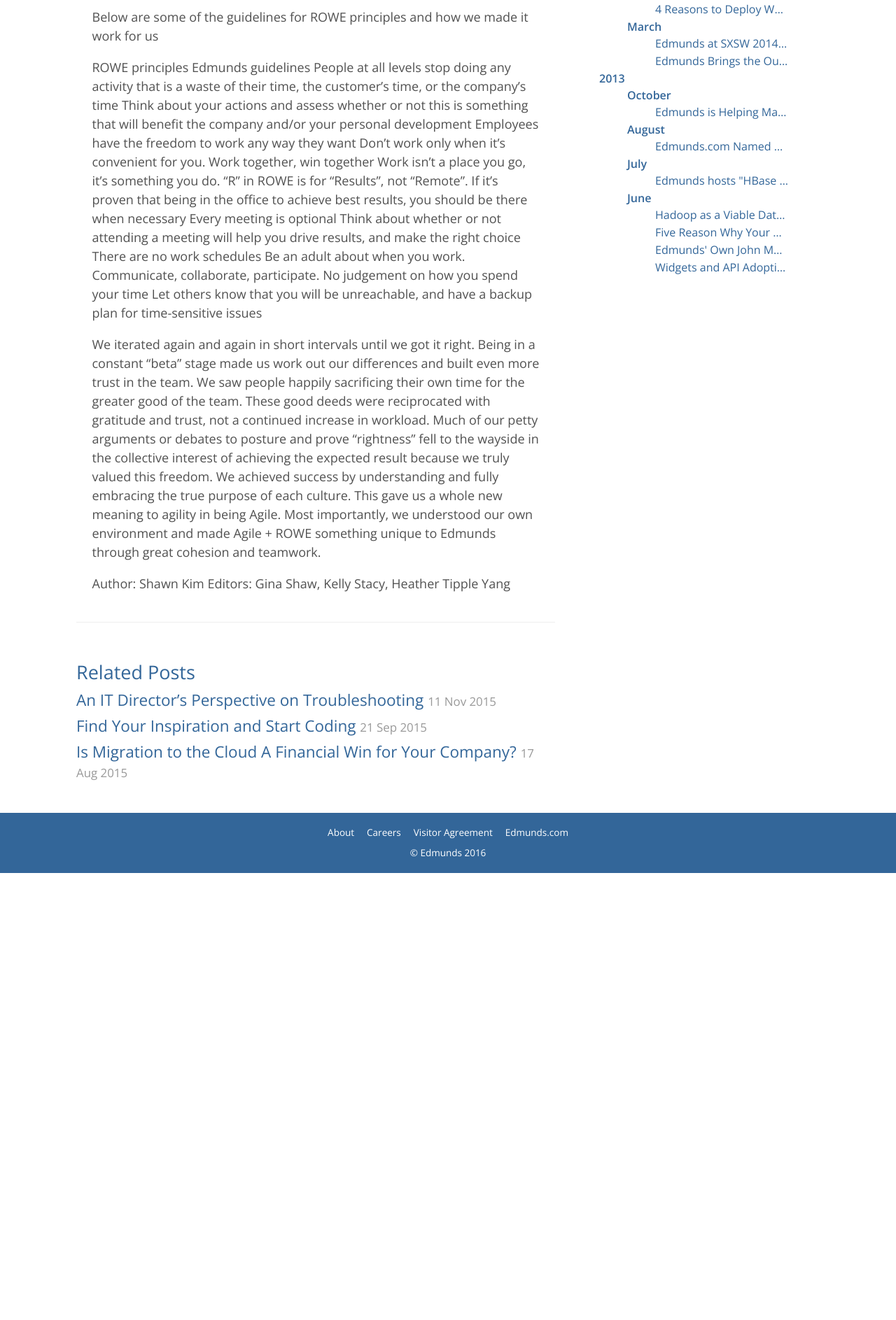
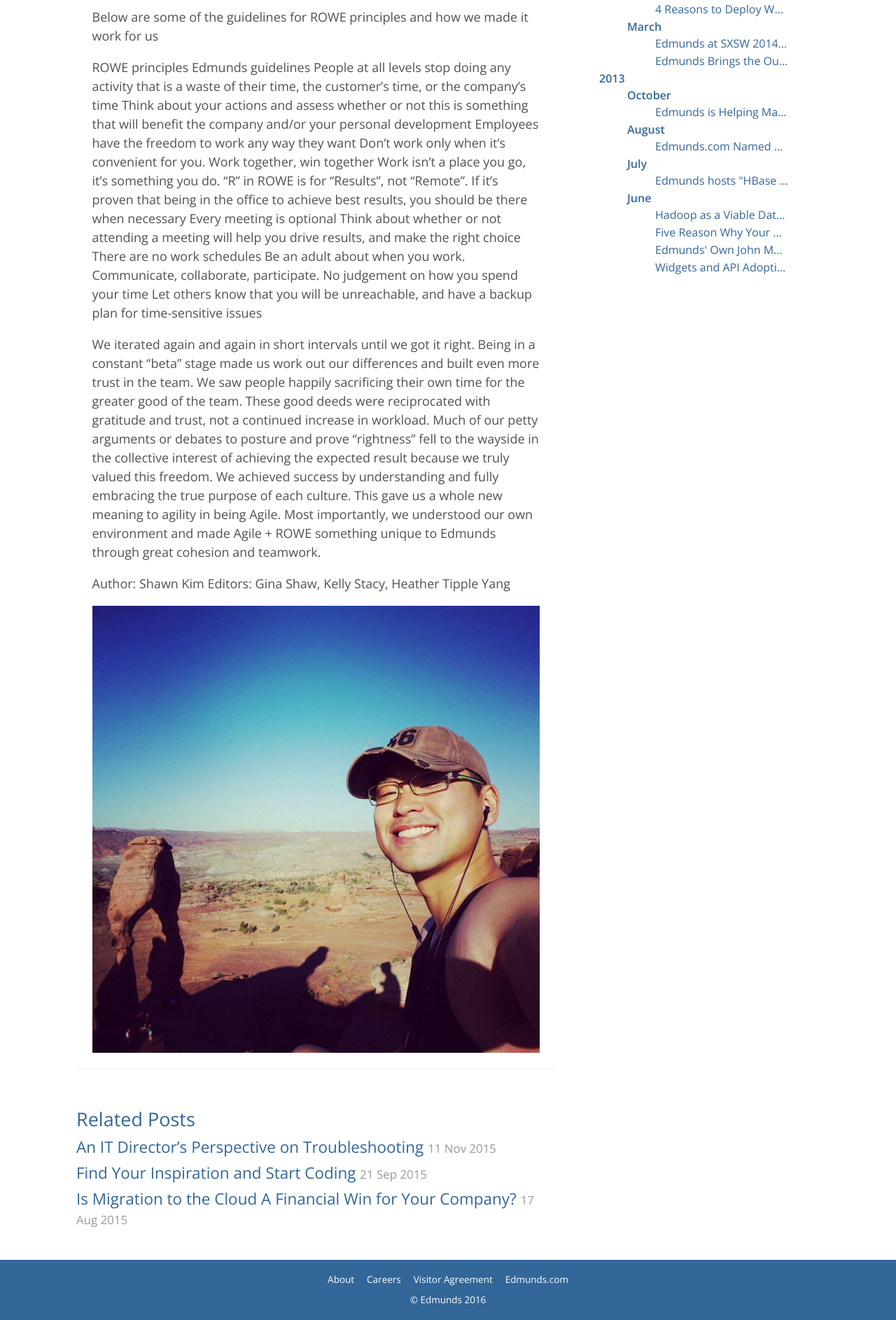
Before and after one commit to brgibson/blog-prototype, a Jekyll site: the page built from _posts/2015-08-24-being-agile-in-a-rowenvironment.md, in a window 1280 px wide. Shown: the part 1694-3581 px from the top of the page at 70% size. Built offline with Jekyll 4.4.1, drawn with Linux system fonts in a browser that asks for light colours; before the commit the page ends 2942 px from its top, so only the background shows below that.

Commit message:
bioPic -> biopic

```diff
--- a/_layouts/post.html
+++ b/_layouts/post.html
@@ -8,8 +8,8 @@
 	{{ content }}
 
     <p class="clearfix">
-        {% if page.bioPic %}
-            <img src="{{site.baseimagesurl}}/{{page.bioPic}}" style="float: left;margin-right: 1em;"/>
+        {% if page.biopic %}
+            <img src="{{site.baseimagesurl}}/{{page.biopic}}" style="float: left;margin-right: 1em;"/>
         {% endif %}
 
         {% if site.bio %}
```
Also changed, not shown: _posts/2015-09-21-find-your-inspiration-and-start-coding.md (+1 -1 lines), _posts/2015-11-11-An-IT-Directors-Perspective-On-Troubleshooting.md (+1 -1 lines).
